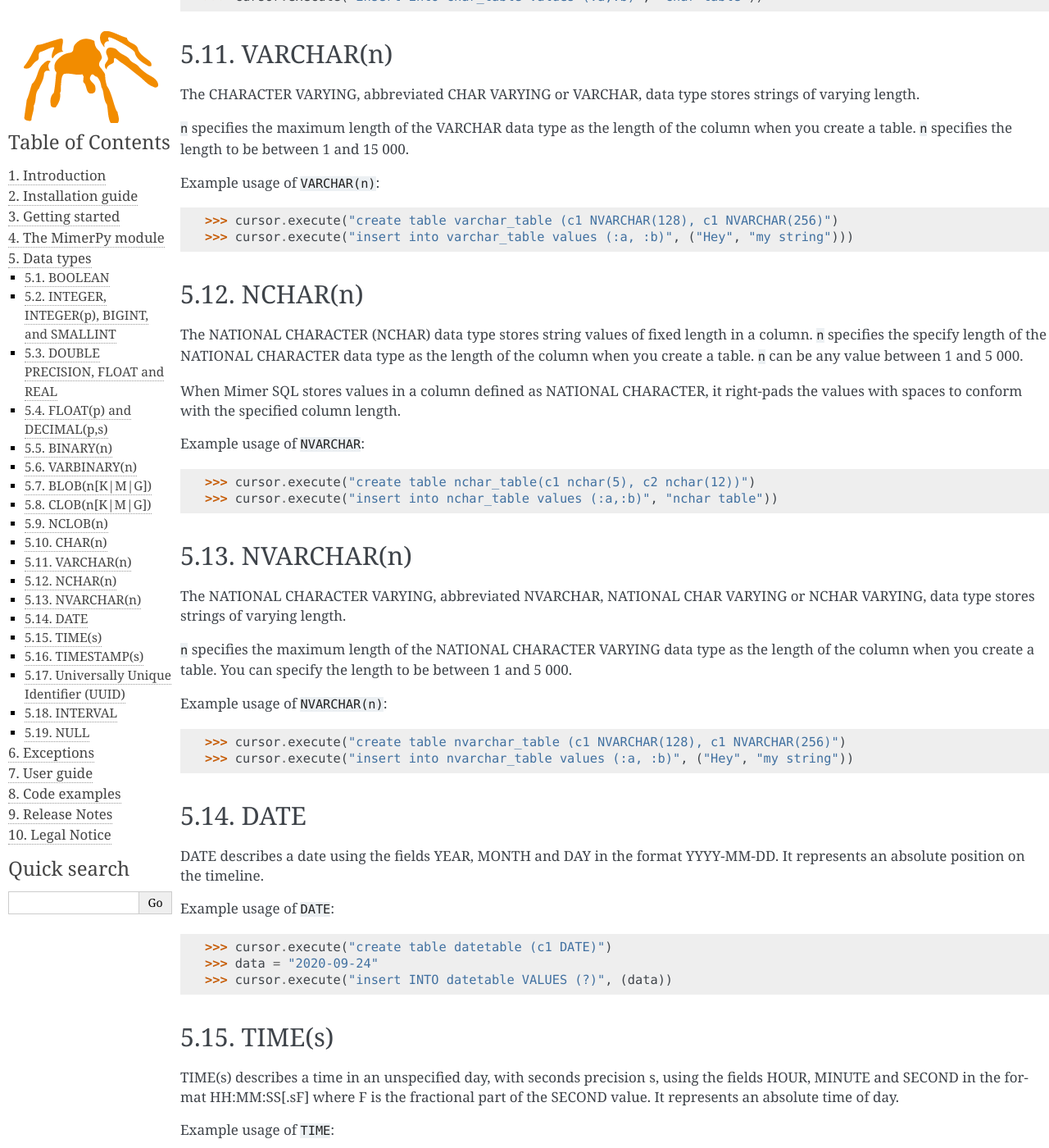
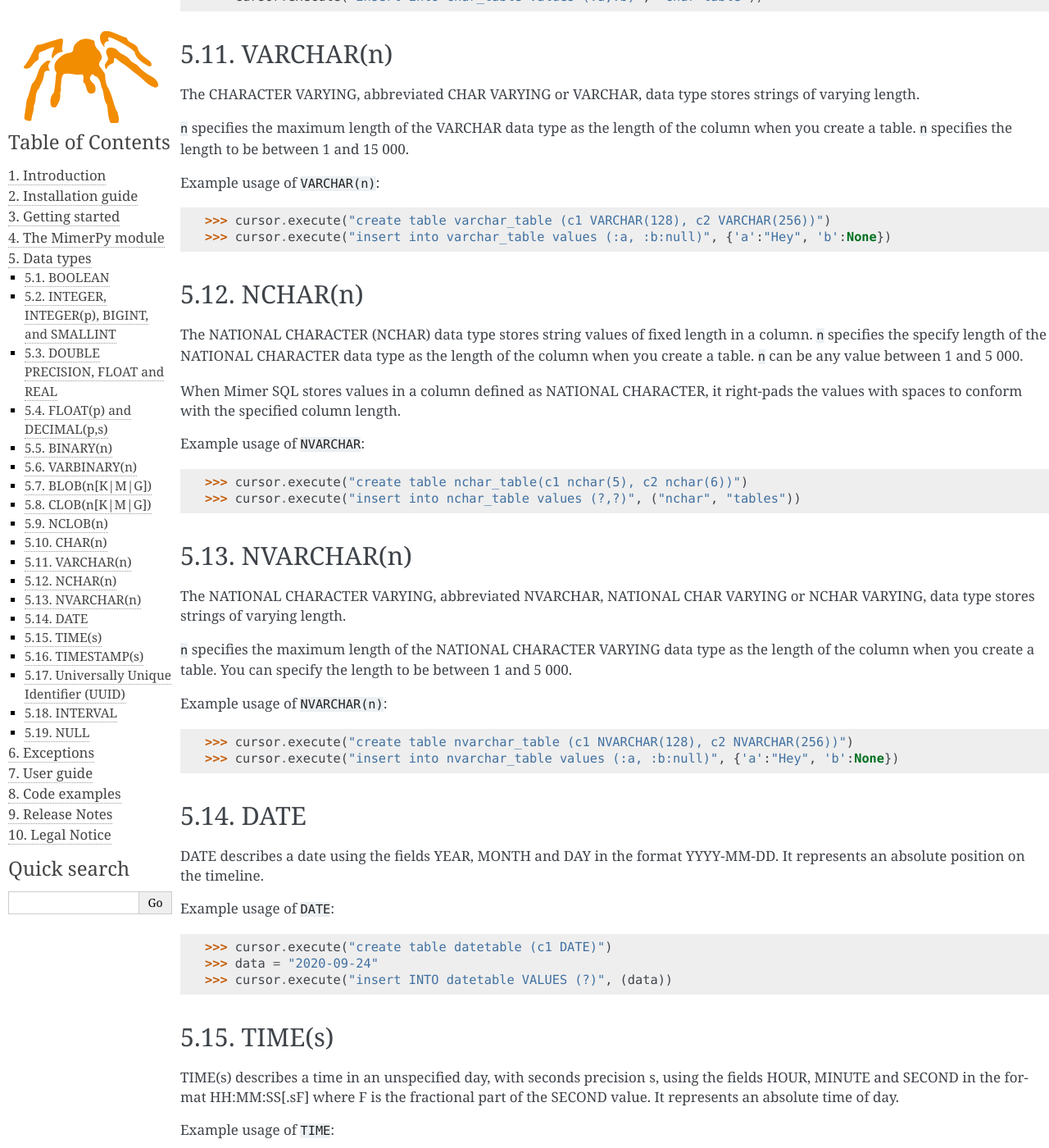
Before and after one commit to mimersql/MimerPy, a Sphinx documentation site: the page built from doc/datatypes.rst, in a window 1280 px wide and 1400 px high, scrolled down 4474 px. Shown: the whole window at 82% size. Built offline with Sphinx 7.4.7, drawn with Linux system fonts in a browser that asks for light colours.

Commit message:
Add name_param:null examples to documentation.

```diff
--- a/doc/datatypes.rst
+++ b/doc/datatypes.rst
@@ -240,8 +240,8 @@ The CHARACTER VARYING, abbreviated CHAR VARYING or VARCHAR, data type stores str
 
 Example usage of ``VARCHAR(n)``::
 
- >>> cursor.execute("create table varchar_table (c1 NVARCHAR(128), c1 NVARCHAR(256)")
- >>> cursor.execute("insert into varchar_table values (:a, :b)", ("Hey", "my string")))
+ >>> cursor.execute("create table varchar_table (c1 VARCHAR(128), c2 VARCHAR(256))")
+ >>> cursor.execute("insert into varchar_table values (:a, :b:null)", {'a':"Hey", 'b':None})
 
 NCHAR(n)
 ----------------
@@ -251,8 +251,8 @@ When Mimer SQL stores values in a column defined as NATIONAL CHARACTER, it right
 
 Example usage of ``NVARCHAR``::
 
- >>> cursor.execute("create table nchar_table(c1 nchar(5), c2 nchar(12))")
- >>> cursor.execute("insert into nchar_table values (:a,:b)", "nchar table"))
+ >>> cursor.execute("create table nchar_table(c1 nchar(5), c2 nchar(6))")
+ >>> cursor.execute("insert into nchar_table values (?,?)", ("nchar", "tables"))
 
 NVARCHAR(n)
 ----------------
@@ -262,8 +262,8 @@ The NATIONAL CHARACTER VARYING, abbreviated NVARCHAR, NATIONAL CHAR VARYING or N
 
 Example usage of ``NVARCHAR(n)``::
 
- >>> cursor.execute("create table nvarchar_table (c1 NVARCHAR(128), c1 NVARCHAR(256)")
- >>> cursor.execute("insert into nvarchar_table values (:a, :b)", ("Hey", "my string"))
+ >>> cursor.execute("create table nvarchar_table (c1 NVARCHAR(128), c2 NVARCHAR(256))")
+ >>> cursor.execute("insert into nvarchar_table values (:a, :b:null)", {'a':"Hey", 'b':None})
 
 DATE
 ----------
```
Also changed, not shown: doc/userguide.rst (+14 -12 lines).
